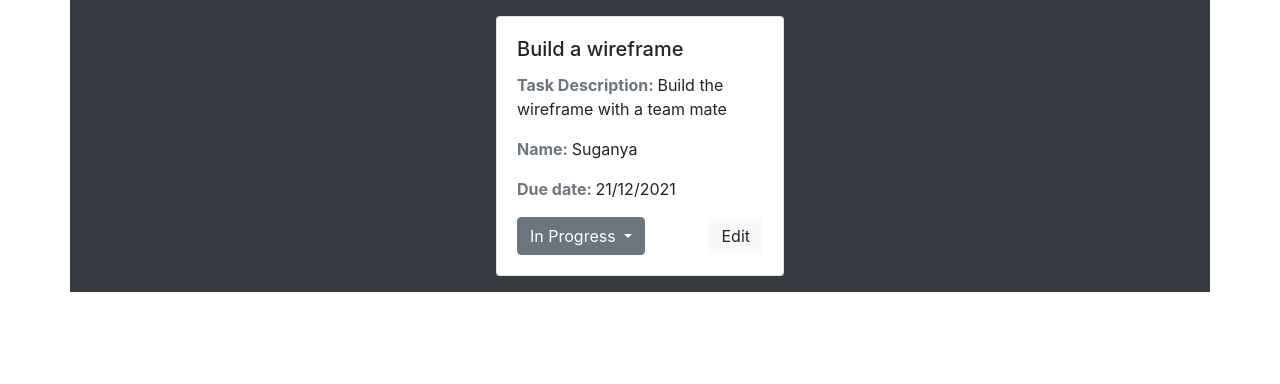
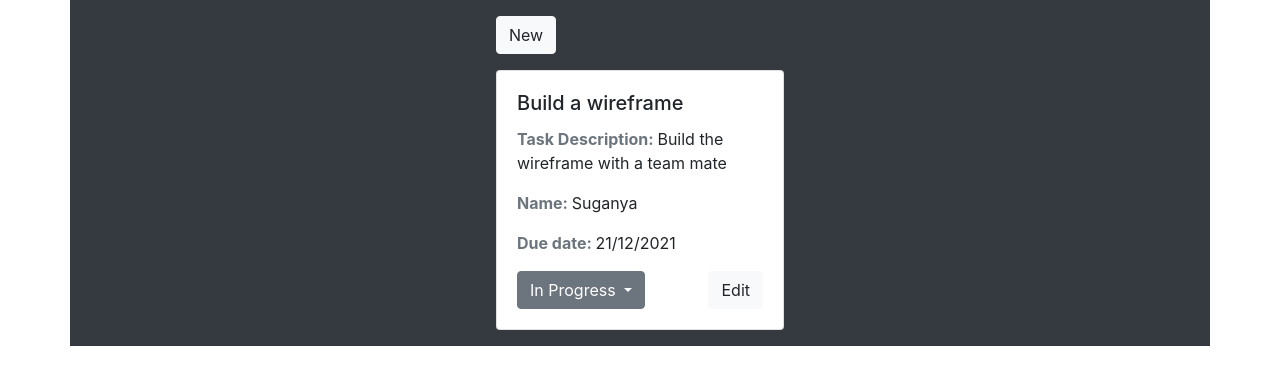
Before and after one commit to bashirawaty02/checklist, a plain HTML site: page index.html in a window 1280 px wide. Drawn offline with nearby package versions, Linux system fonts and the light colour scheme.

Commit message:
Added the new button

```diff
--- a/index.html
+++ b/index.html
@@ -13,7 +13,11 @@
       <div class="row">
         <div class="col">
 
-          <div class="card m-3 mx-auto " style="width: 18rem;">
+          <div class="m-3 mx-auto d-flex" style="width: 18rem;">
+            <button type="button" class="btn btn-light">New</button>
+          </div>
+
+          <div class="card m-3 mx-auto" style="width: 18rem;">
             <div class="card-body">
               <h5 class="card-title">Build a wireframe</h5>
               <p class="card-text"><span class="font-weight-bold text-muted" >Task Description: </span>Build the wireframe with a team mate</p>
```
